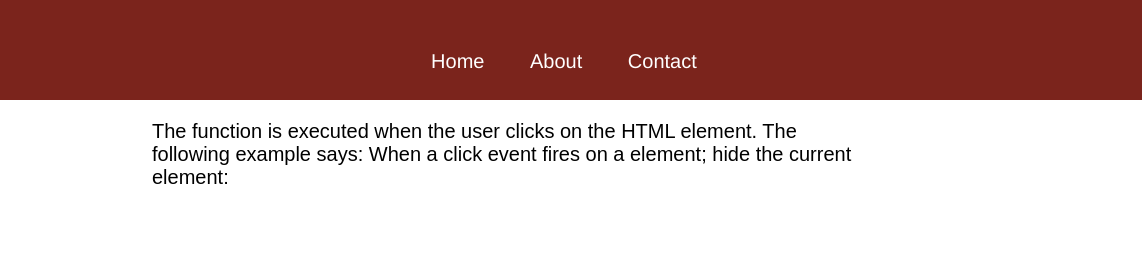
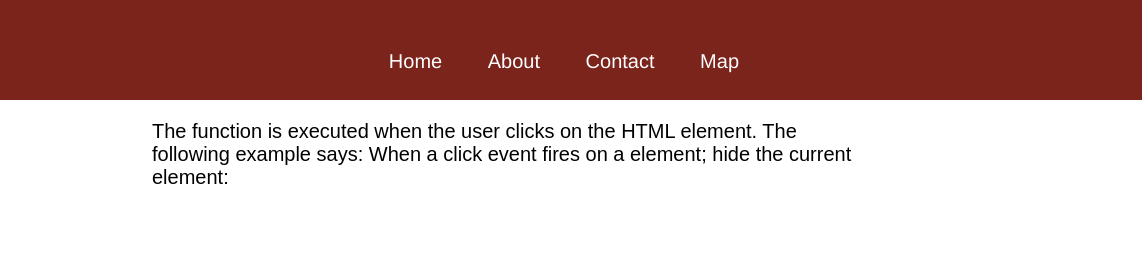
Before and after one commit to onukings2019/Testing-Cap, a plain HTML site: page index.html in a window 1280 px wide. Shown: the top 280 px of the page, 138-1280 px from the left. Drawn offline with nearby package versions, Linux system fonts and the light colour scheme; a script that the page names is missing.

Commit message:
Added another menu item Map

```diff
--- a/index.html
+++ b/index.html
@@ -16,6 +16,7 @@
 		        <li><a href="index.html">Home</a></li>
 		        <li><a href="about.html">About</a></li>
 		        <li><a href="contact.html">Contact</a></li>
+		        <li><a href="contact.html">Map</a></li>
 		    </ul>
 		</nav>
 	</header>
```
